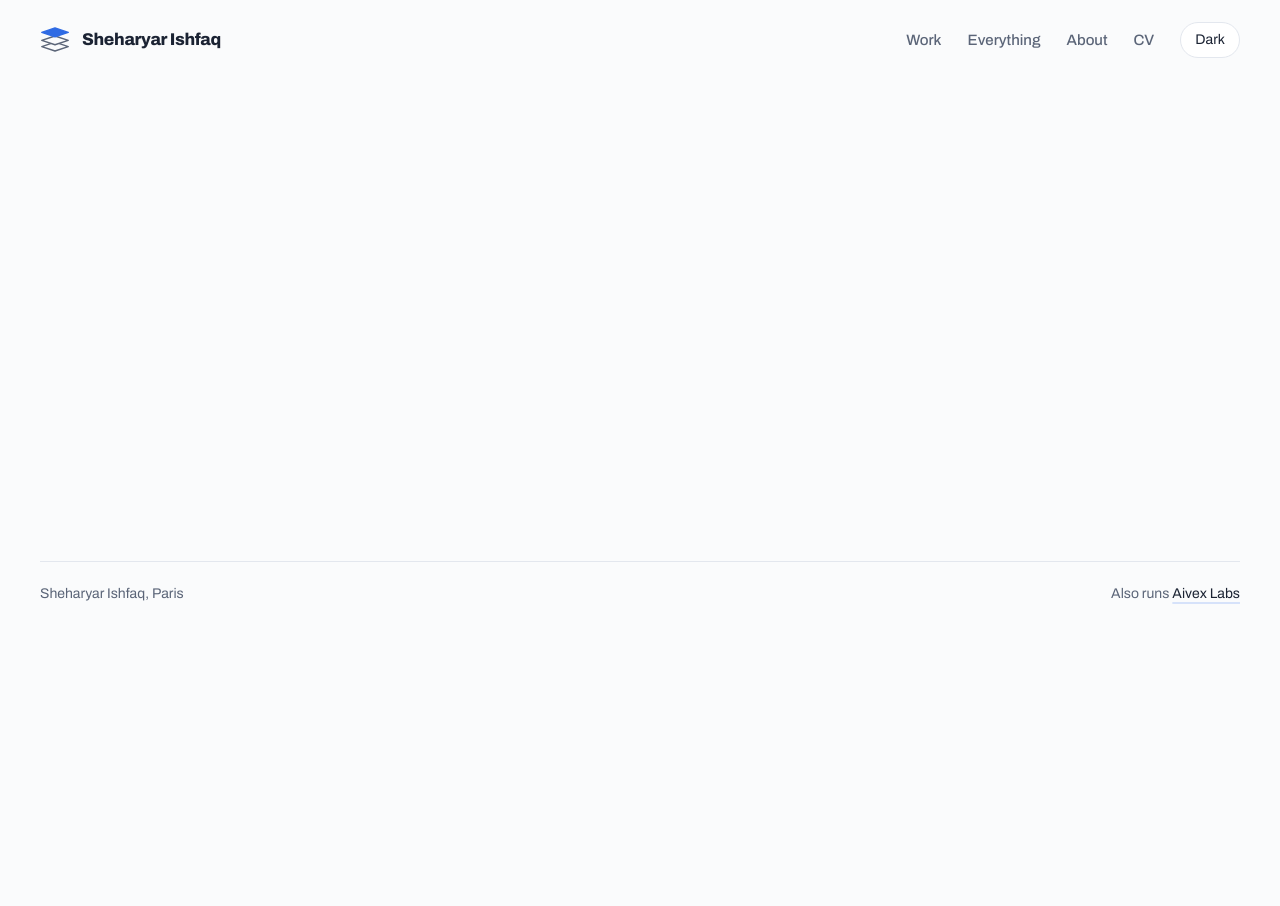
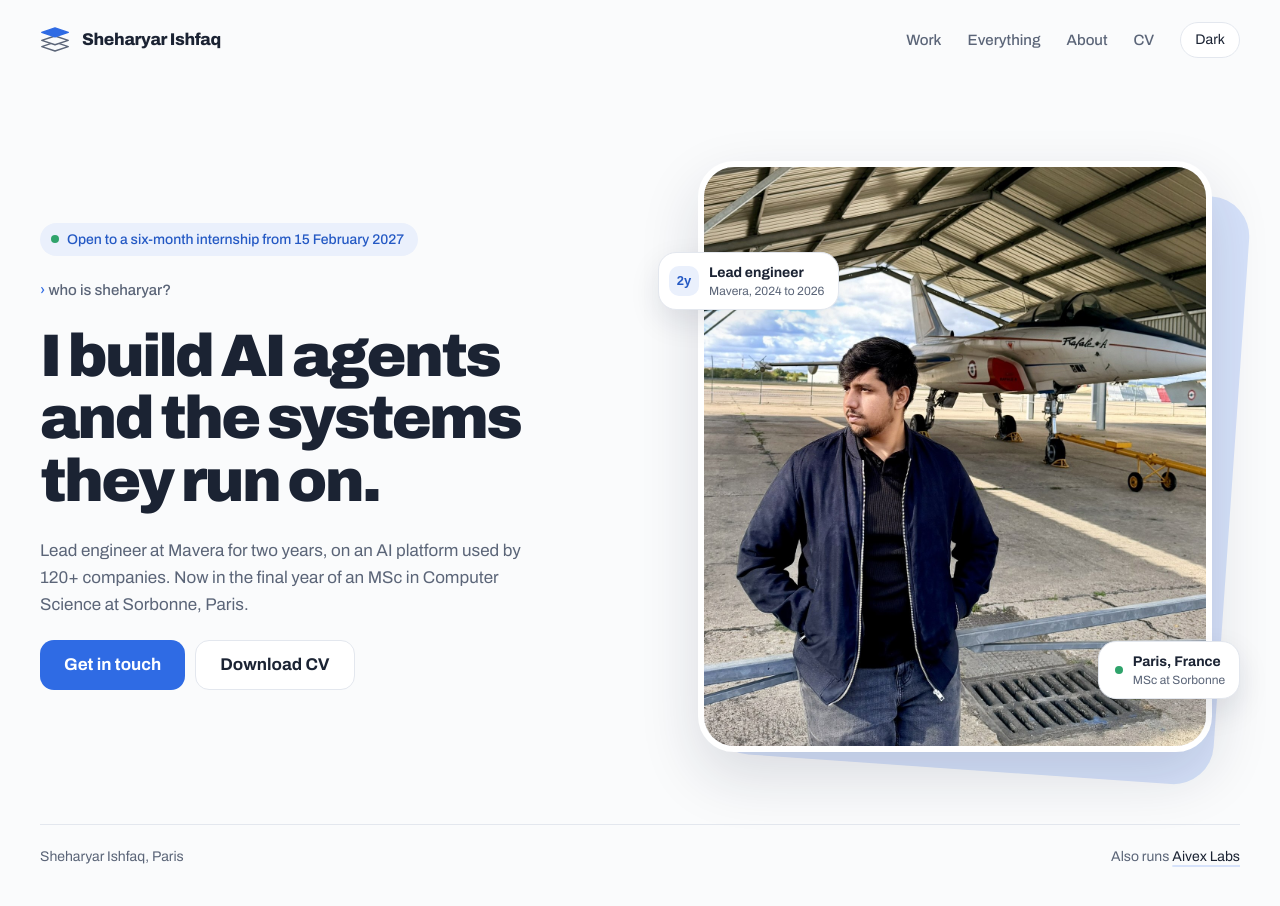
Before and after one commit to sheharyarIshfaq/sheharyarishfaq.com, a Next.js app: page / in a window 1280 px wide. Before the commit the page ends 800 px from the top, so only its background shows below. Built offline with nearby package versions, Linux system fonts and the light colour scheme; no server answers; a web font is replaced by a local one.

Commit message:
build hero layout

```diff
--- a/next.config.ts
+++ b/next.config.ts
@@ -2,6 +2,7 @@ import type { NextConfig } from "next";
 
 const nextConfig: NextConfig = {
   output: "export",
+  images: { unoptimized: true },
   agentRules: false,
   turbopack: {
     rules: {
--- a/src/app/globals.css
+++ b/src/app/globals.css
@@ -35,6 +35,18 @@
   --color-on-blue: var(--on-blue);
 
   --ease-out: var(--ease);
+
+  --animate-pulse-ring: pulse-ring 2.4s var(--ease) infinite;
+
+  @keyframes pulse-ring {
+    0% {
+      box-shadow: 0 0 0 0 color-mix(in srgb, var(--green) 45%, transparent);
+    }
+    70%,
+    100% {
+      box-shadow: 0 0 0 7px color-mix(in srgb, var(--green) 0%, transparent);
+    }
+  }
 }
 
 @utility font-num {
--- a/src/app/page.tsx
+++ b/src/app/page.tsx
@@ -1,4 +1,5 @@
 import { JsonLd } from "@/components/JsonLd";
+import { Hero } from "@/components/home/Hero";
 import { pageMetadata } from "@/lib/metadata";
 import { site } from "@/lib/site";
 import { profilePage } from "@/lib/structured-data";
@@ -12,7 +13,9 @@ export const metadata = pageMetadata({
 export default function Home() {
   return (
     <>
-      <main id="main" className="container-page min-h-[60vh]" />
+      <main id="main" className="container-page">
+        <Hero />
+      </main>
       <JsonLd data={profilePage()} />
     </>
   );
--- /dev/null
+++ b/src/components/home/Hero.tsx
@@ -0,0 +1,37 @@
+import home from "@content/home.json";
+import { ButtonLink } from "@/components/ui/ButtonLink";
+import { isAvailable } from "@/lib/files";
+import { site } from "@/lib/site";
+import { HeroPhoto } from "./HeroPhoto";
+
+export function Hero() {
+  const { hero } = home;
+
+  return (
+    <section className="grid items-center gap-9 pt-8 pb-12 md:pt-14 lg:grid-cols-2">
+      <div className="flex flex-col gap-[22px]">
+        <span className="inline-flex items-center gap-2 self-start rounded-full bg-tint py-[7px] pr-3.5 pl-[11px] text-sm leading-snug font-medium text-blue-text">
+          <span className="size-2 shrink-0 animate-pulse-ring rounded-full bg-green motion-reduce:animate-none" />
+          {site.availability.pill}
+        </span>
+        <p className="text-[15px] font-medium text-ink-2">
+          <span className="text-blue" aria-hidden="true">
+            ›
+          </span>{" "}
+          {hero.prompt}
+        </p>
+        <h1 className="text-[40px] leading-[1.04] md:text-[60px] lg:min-h-[190px]">{hero.bios[0]}</h1>
+        <p className="max-w-[520px] text-[17px] leading-[1.6] text-ink-2">{hero.summary}</p>
+        <div className="flex flex-wrap gap-2.5">
+          <ButtonLink href={hero.ctaPrimary.href}>{hero.ctaPrimary.label}</ButtonLink>
+          {isAvailable(hero.ctaSecondary.href) && (
+            <ButtonLink href={hero.ctaSecondary.href} variant="secondary" download>
+              {hero.ctaSecondary.label}
+            </ButtonLink>
+          )}
+        </div>
+      </div>
+      <HeroPhoto />
+    </section>
+  );
+}
--- /dev/null
+++ b/src/components/home/HeroPhoto.tsx
@@ -0,0 +1,50 @@
+import home from "@content/home.json";
+import Image from "next/image";
+import { site } from "@/lib/site";
+
+const cardPositions = {
+  "top-left": "left-3 top-[14%] md:left-0 md:top-[18%]",
+  "bottom-right": "right-3 bottom-[8%] md:right-0 md:bottom-[12%]",
+};
+
+export function HeroPhoto() {
+  const { hero } = site.images;
+
+  return (
+    <figure className="relative m-0 w-full max-w-[560px] px-2 py-4 sm:px-6 md:py-6 md:pr-7 md:pl-10 lg:max-w-none">
+      <span
+        aria-hidden="true"
+        className="absolute top-8 right-0 bottom-1 left-10 rotate-4 rounded-[32px] bg-soft md:top-11 md:right-2 md:bottom-1.5 md:left-[70px] md:rounded-[40px]"
+      />
+      <div className="relative aspect-[4/4.6] overflow-hidden rounded-[32px] border-[6px] border-card bg-panel shadow-(--shadow-photo) md:rounded-[36px]">
+        <Image
+          src={hero.src}
+          alt={hero.alt}
+          fill
+          priority
+          sizes="(min-width: 768px) 560px, 100vw"
+          className="object-cover"
+          style={{ objectPosition: hero.objectPosition }}
+        />
+      </div>
+      {home.hero.floatingCards.map((card) => (
+        <span
+          key={card.title}
+          className={`absolute flex items-center gap-2.5 rounded-[18px] border border-line bg-card py-2.5 pr-3.5 pl-2.5 shadow-(--shadow-float) ${cardPositions[card.position as keyof typeof cardPositions]}`}
+        >
+          {card.badge ? (
+            <span className="font-num inline-flex size-[30px] items-center justify-center rounded-[10px] bg-tint text-[13px] text-blue-text">
+              {card.badge}
+            </span>
+          ) : (
+            <span className="ml-1.5 size-2 rounded-full bg-green" />
+          )}
+          <span className="flex flex-col leading-tight">
+            <b className="text-sm font-bold">{card.title}</b>
+            <span className="text-xs text-ink-2">{card.sub}</span>
+          </span>
+        </span>
+      ))}
+    </figure>
+  );
+}
--- /dev/null
+++ b/src/components/ui/ButtonLink.tsx
@@ -0,0 +1,19 @@
+import type { ComponentProps } from "react";
+
+type ButtonLinkProps = ComponentProps<"a"> & {
+  variant?: "primary" | "secondary";
+};
+
+const variants = {
+  primary: "bg-blue text-on-blue hover:bg-[color-mix(in_srgb,var(--blue)_88%,black)]",
+  secondary: "border border-line bg-card text-ink hover:border-plate-line",
+};
+
+export function ButtonLink({ variant = "primary", className = "", ...props }: ButtonLinkProps) {
+  return (
+    <a
+      className={`inline-flex min-h-[50px] items-center rounded-[14px] px-6 text-[17px] font-bold transition-[background-color,border-color,scale] duration-300 active:scale-[0.98] ${variants[variant]} ${className}`}
+      {...props}
+    />
+  );
+}
```
